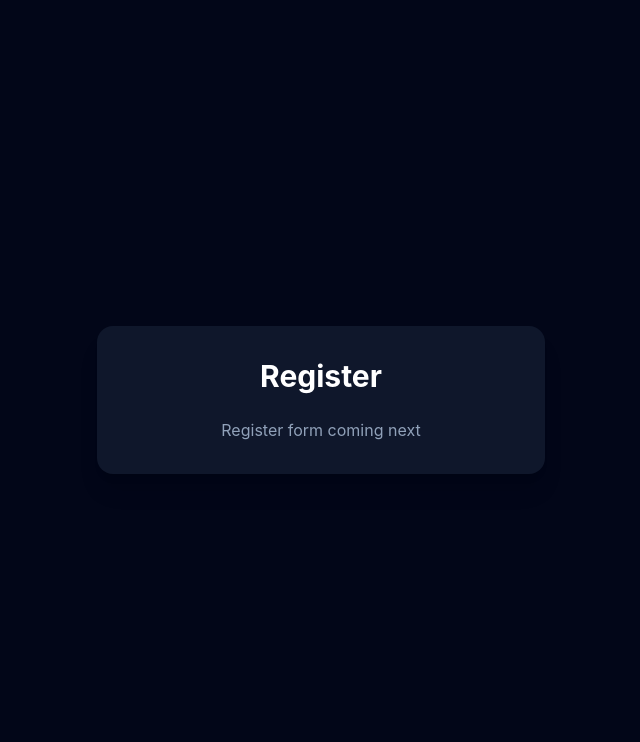
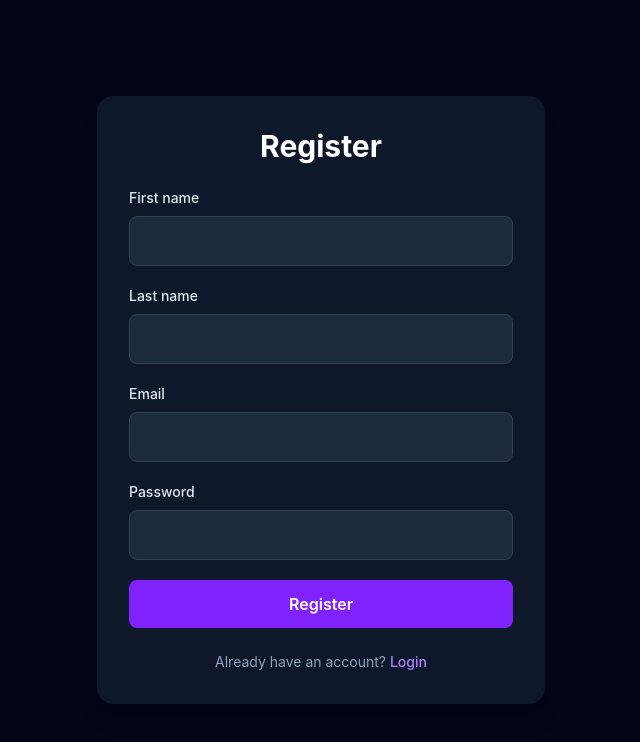
Before and after one commit to Nev3rM1nd3/band-manager, a React (Vite) app in the folder bandmanager-frontend/: page /register in a window 1280 px wide. Shown: the top 742 px of the page, without its empty margins (319-959 px from the left). Built offline with nearby package versions, Linux system fonts and the light colour scheme.

Commit message:
feat: add registration flow

```diff
--- a/bandmanager-frontend/src/api/authApi.ts
+++ b/bandmanager-frontend/src/api/authApi.ts
@@ -1,4 +1,7 @@
-import type { LoginFormData } from '../schemas/authSchema'
+import type {
+  LoginFormData,
+  RegisterFormData,
+} from '../schemas/authSchema'
 
 type AuthResponse = {
   token: string
@@ -23,3 +26,21 @@ export const loginUser = async (
 
   return response.json()
 }
+
+export const registerUser = async (
+  userData: RegisterFormData,
+): Promise<AuthResponse> => {
+  const response = await fetch(`${API_BASE_URL}/auth/register`, {
+    method: 'POST',
+    headers: {
+      'Content-Type': 'application/json',
+    },
+    body: JSON.stringify(userData),
+  })
+
+  if (!response.ok) {
+    throw new Error('Registration failed')
+  }
+
+  return response.json()
+}
--- a/bandmanager-frontend/src/pages/RegisterPage.tsx
+++ b/bandmanager-frontend/src/pages/RegisterPage.tsx
@@ -1,12 +1,172 @@
+import { useState } from 'react'
+import { useForm } from 'react-hook-form'
+import { zodResolver } from '@hookform/resolvers/zod'
+import { useNavigate } from 'react-router'
+import {
+  registerSchema,
+  type RegisterFormData,
+} from '../schemas/authSchema'
+import { registerUser } from '../api/authApi'
+import { useAuth } from '../context/AuthContext'
+import { Link } from 'react-router'
+
 const RegisterPage = () => {
+  const navigate = useNavigate()
+  const { login } = useAuth()
+
+  const [registerError, setRegisterError] = useState('')
+  const [isLoading, setIsLoading] = useState(false)
+
+  const {
+    register,
+    handleSubmit,
+    formState: { errors },
+  } = useForm<RegisterFormData>({
+    resolver: zodResolver(registerSchema),
+  })
+
+  const onSubmit = async (data: RegisterFormData) => {
+    try {
+      setIsLoading(true)
+      setRegisterError('')
+
+      const response = await registerUser(data)
+
+      login(response.token)
+
+      navigate('/')
+    } catch {
+      setRegisterError('Registration failed')
+    } finally {
+      setIsLoading(false)
+    }
+  }
+
   return (
     <>
       <h1 className="mb-6 text-center text-3xl font-bold">
         Register
       </h1>
 
-      <p className="text-center text-slate-400">
-        Register form coming next
+      <form
+        className="space-y-5"
+        onSubmit={handleSubmit(onSubmit)}
+      >
+        <div>
+          <label
+            className="mb-2 block text-sm font-medium text-slate-200"
+            htmlFor="firstname"
+          >
+            First name
+          </label>
+
+          <input
+            id="firstname"
+            type="text"
+            autoComplete="given-name"
+            className="w-full rounded-lg border border-slate-700 bg-slate-800 px-4 py-3 text-white outline-none transition focus:border-violet-500"
+            {...register('firstname')}
+          />
+
+          {errors.firstname && (
+            <p className="mt-2 text-sm text-red-400">
+              {errors.firstname.message}
+            </p>
+          )}
+        </div>
+
+        <div>
+          <label
+            className="mb-2 block text-sm font-medium text-slate-200"
+            htmlFor="lastname"
+          >
+            Last name
+          </label>
+
+          <input
+            id="lastname"
+            type="text"
+            autoComplete="family-name"
+            className="w-full rounded-lg border border-slate-700 bg-slate-800 px-4 py-3 text-white outline-none transition focus:border-violet-500"
+            {...register('lastname')}
+          />
+
+          {errors.lastname && (
+            <p className="mt-2 text-sm text-red-400">
+              {errors.lastname.message}
+            </p>
+          )}
+        </div>
+
+        <div>
+          <label
+            className="mb-2 block text-sm font-medium text-slate-200"
+            htmlFor="email"
+          >
+            Email
+          </label>
+
+          <input
+            id="email"
+            type="email"
+            autoComplete="email"
+            className="w-full rounded-lg border border-slate-700 bg-slate-800 px-4 py-3 text-white outline-none transition focus:border-violet-500"
+            {...register('email')}
+          />
+
+          {errors.email && (
+            <p className="mt-2 text-sm text-red-400">
+              {errors.email.message}
+            </p>
+          )}
+        </div>
+
+        <div>
+          <label
+            className="mb-2 block text-sm font-medium text-slate-200"
+            htmlFor="password"
+          >
+            Password
+          </label>
+
+          <input
+            id="password"
+            type="password"
+            autoComplete="new-password"
+            className="w-full rounded-lg border border-slate-700 bg-slate-800 px-4 py-3 text-white outline-none transition focus:border-violet-500"
+            {...register('password')}
+          />
+
+          {errors.password && (
+            <p className="mt-2 text-sm text-red-400">
+              {errors.password.message}
+            </p>
+          )}
+        </div>
+
+        {registerError && (
+          <p className="text-center text-sm text-red-400">
+            {registerError}
+          </p>
+        )}
+
+        <button
+          type="submit"
+          disabled={isLoading}
+          className="w-full rounded-lg bg-violet-600 px-4 py-3 font-semibold text-white transition hover:bg-violet-500 disabled:cursor-not-allowed disabled:opacity-60"
+        >
+          {isLoading ? 'Creating account...' : 'Register'}
+        </button>
+      </form>
+
+      <p className="mt-6 text-center text-sm text-slate-400">
+        Already have an account?{' '}
+        <Link
+          to="/login"
+          className="font-medium text-violet-400 hover:text-violet-300"
+        >
+          Login
+        </Link>
       </p>
     </>
   )
--- a/bandmanager-frontend/src/schemas/authSchema.ts
+++ b/bandmanager-frontend/src/schemas/authSchema.ts
@@ -8,8 +8,35 @@ export const loginSchema = z.object({
 
   password: z
     .string()
-    .min(1, 'Password is required')
-    .min(6, 'Password must be at least 6 characters'),
+    .min(1, 'Password is required'),
 })
 
+export const registerSchema = z.object({
+  firstname: z
+    .string()
+    .min(1, 'First name is required')
+    .max(50, 'First name must be at most 50 characters'),
+
+  lastname: z
+    .string()
+    .min(1, 'Last name is required')
+    .max(50, 'Last name must be at most 50 characters'),
+
+  email: z
+    .string()
+    .min(1, 'Email is required')
+    .email('Enter a valid email')
+    .max(255, 'Email must be at most 255 characters'),
+
+  password: z
+    .string()
+    .min(8, 'Password must be at least 8 characters')
+    .max(100, 'Password must be at most 100 characters')
+    .regex(/[a-z]/, 'Password must contain a lowercase letter')
+    .regex(/[A-Z]/, 'Password must contain an uppercase letter')
+    .regex(/[0-9]/, 'Password must contain a number')
+    .regex(/[^A-Za-z0-9]/, 'Password must contain a special character'),
+})
+
+export type RegisterFormData = z.infer<typeof registerSchema>
 export type LoginFormData = z.infer<typeof loginSchema>
```
